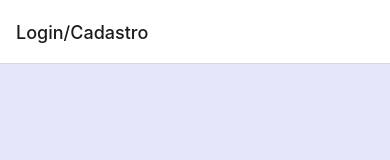
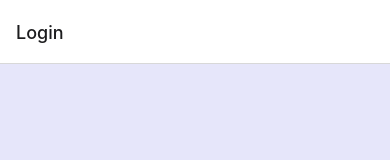
Before and after one commit to isabelacarone/pomodoroTimer, a React Native app in the folder pomodorotimer/: screen / in a window 390 px wide. Shown: the top 160 px of the page. Built offline with nearby package versions, Linux system fonts and the light colour scheme.

Commit message:
Update App.js
atualizações necessárias por causa da tela pomodoroView

```diff
--- a/pomodorotimer/App.js
+++ b/pomodorotimer/App.js
@@ -1,8 +1,8 @@
 import React from 'react';
 import { NavigationContainer } from '@react-navigation/native';
 import { createStackNavigator } from '@react-navigation/stack';
-import login from './views/login';
-import telaPrincipal from './views/telaPrincipal';
+import LoginView from './views/login';  // Tela de Login
+import PomodoroView from './views/pomodoroView';  // Tela de Pomodoro
 
 const Stack = createStackNavigator();
 
@@ -10,8 +10,8 @@ export default function App() {
   return (
     <NavigationContainer>
       <Stack.Navigator initialRouteName="Login">
-        <Stack.Screen name="Login/Cadastro" component={login} />
-        <Stack.Screen name="Cronômetro pomodoro" component={telaPrincipal} />
+        <Stack.Screen name="Login" component={LoginView} />
+        <Stack.Screen name="PomodoroView" component={PomodoroView} />
       </Stack.Navigator>
     </NavigationContainer>
   );
```
